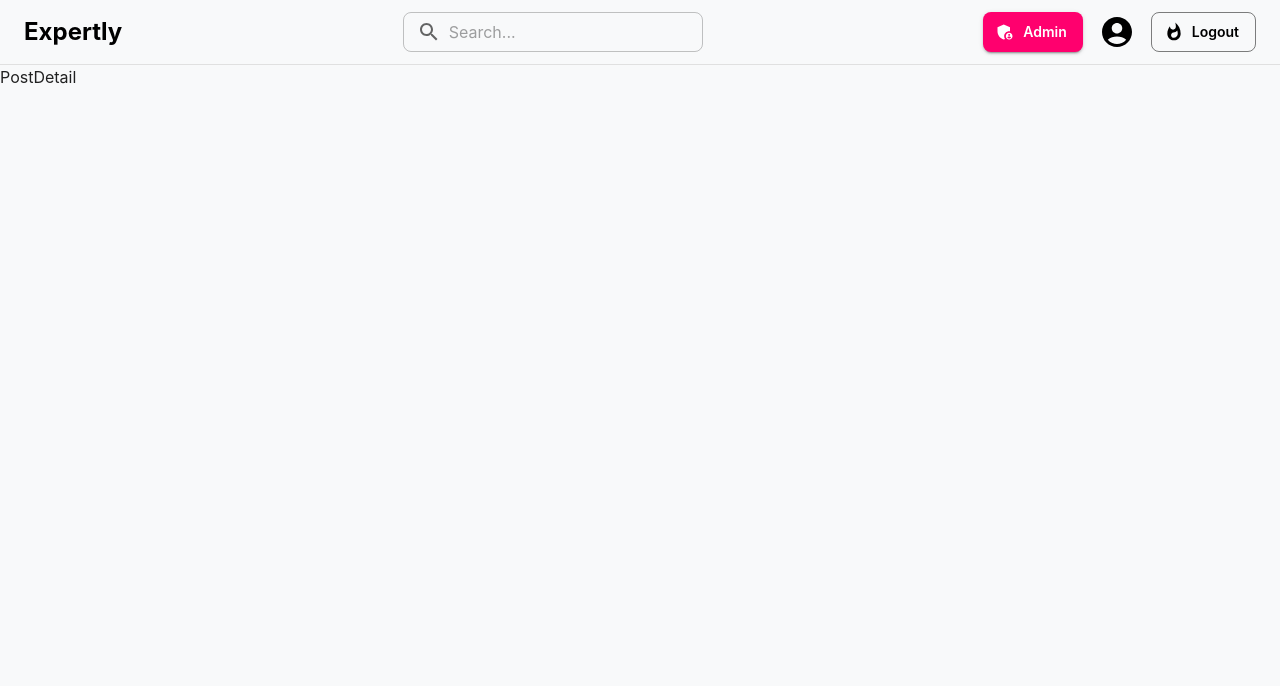
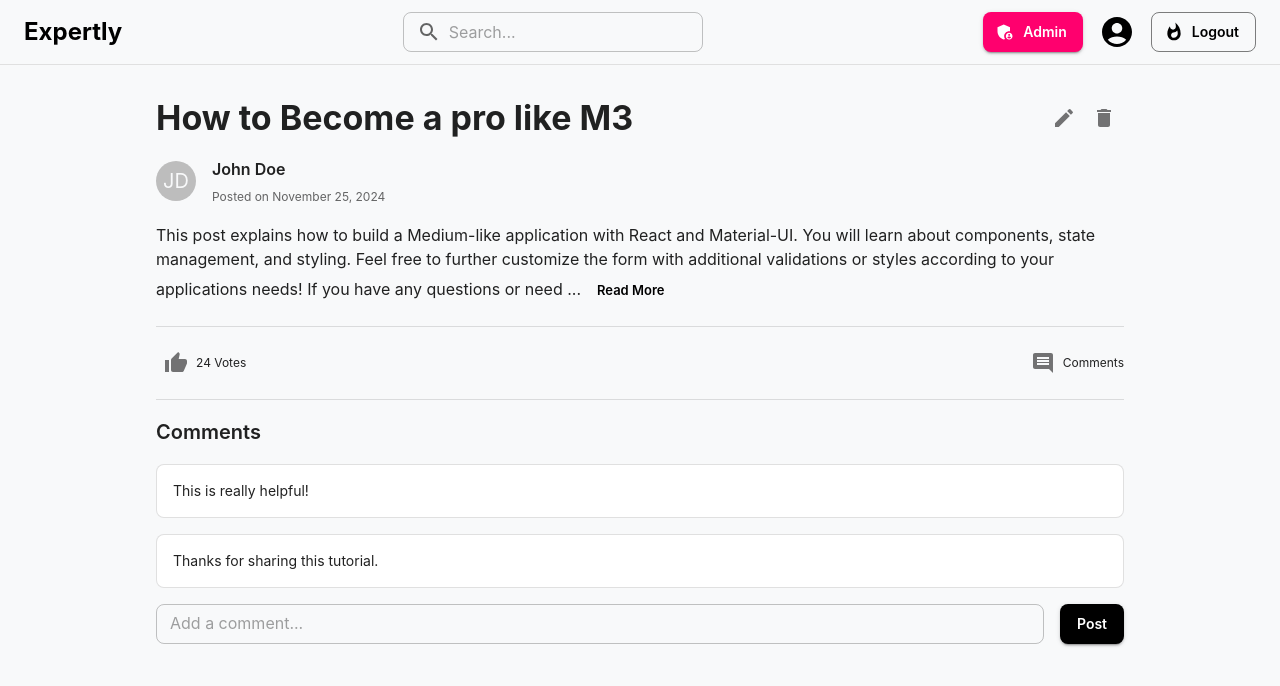
Before and after one commit to MyoMyatMin/expertly, a Next.js app: page /posts/1 in a window 1280 px wide. Shown: the top 686 px of the page. Built offline with nearby package versions, Linux system fonts and the light colour scheme; what @mui/material-nextjs would draw is missing.

Commit message:
Created a detailed post page featuring comments and votes

```diff
--- a/app/posts/[id]/page.tsx
+++ b/app/posts/[id]/page.tsx
@@ -1,9 +1,141 @@
-import React from "react";
+"use client";
+import React, { useState } from "react";
+import { Box, Typography, Avatar, Button, IconButton, TextField, Divider, Paper, } from "@mui/material";
+import { ThumbUp, Comment, Edit, Delete } from "@mui/icons-material";
 
 type Props = {};
 
 const PostDetail = (props: Props) => {
-  return <div>PostDetail</div>;
+  const [title, setTitle] = useState("How to Become a pro like M3");
+  const [body] = useState(
+    "This post explains how to build a Medium-like application with React and Material-UI. You will learn about components, state management, and styling. Feel free to further customize the form with additional validations or styles according to your applications needs! If you have any questions or need further modifications, let me know!This tutorial will guide you step by step. Lets dive in! If you still experience issues after this, please provide more context by including the relevant sections of your package.json, vite.config.ts, and any other files that seem related, which will help narrow down the problem further."
+  );
+  const [isEditing, setIsEditing] = useState(false);
+  const [showFullBody, setShowFullBody] = useState(false);
+  const [comments, setComments] = useState<string[]>([
+    "This is really helpful!",
+    "Thanks for sharing this tutorial.",
+  ]);
+  const [newComment, setNewComment] = useState("");
+
+  const handleEdit = () => {
+    setIsEditing(true);
+  };
+
+  const handleSaveEdit = () => {
+    setIsEditing(false);
+  };
+
+  const handleDelete = () => {
+    alert("Post deleted!");
+  };
+
+  const handleAddComment = () => {
+    if (newComment.trim()) {
+      setComments([...comments, newComment]);
+      setNewComment("");
+    }
+  };
+
+  return (
+    <>
+      <Box sx={{ maxWidth: 1000, mx: "auto", mt: 4, px: 2 }}>
+        <Box sx={{ display: "flex", justifyContent: "space-between", alignItems: "center", mb: 2 }}>
+          {isEditing ? (
+            <TextField
+              fullWidth
+              variant="outlined"
+              label="Edit Title"
+              value={title}
+              onChange={(e) => setTitle(e.target.value)}
+              sx={{ mr: 2 }}
+            />
+          ) : (
+            <Typography variant="h4" sx={{ fontWeight: 700 }}>
+              {title}
+            </Typography>
+          )}
+          <Box>
+            {isEditing ? (
+              <Button variant="contained" color="primary" onClick={handleSaveEdit}>
+                Save
+              </Button>
+            ) : (
+              <IconButton onClick={handleEdit}>
+                <Edit />
+              </IconButton>
+            )}
+            <IconButton onClick={handleDelete}>
+              <Delete />
+            </IconButton>
+          </Box>
+        </Box>
+
+        <Box sx={{ display: "flex", alignItems: "center", mb: 2 }}>
+          <Avatar sx={{ mr: 2 }}>JD</Avatar>
+          <Box>
+            <Typography variant="subtitle1" sx={{ fontWeight: 600 }}>
+              John Doe
+            </Typography>
+            <Typography variant="caption" color="text.secondary">
+              Posted on November 25, 2024
+            </Typography>
+          </Box>
+        </Box>
+
+        <Typography variant="body1" sx={{ mb: 2 }}>
+          {showFullBody ? body : `${body.substring(0, 300)}...`}
+          {body.length > 300 && (
+            <Button size="small" onClick={() => setShowFullBody((prev) => !prev)}>
+              {showFullBody ? "Read Less" : "Read More"}
+            </Button>
+          )}
+        </Typography>
+
+        <Divider sx={{ my: 2 }} />
+
+        <Box sx={{ display: "flex", justifyContent: "space-between", alignItems: "center" }}>
+          <Box>
+            <IconButton>
+              <ThumbUp />
+            </IconButton>
+            <Typography variant="caption">24 Votes</Typography>
+          </Box>
+          <Box>
+            <IconButton>
+              <Comment />
+            </IconButton>
+            <Typography variant="caption">Comments</Typography>
+          </Box>
+        </Box>
+
+        <Divider sx={{ my: 2 }} />
+
+        <Typography variant="h6" sx={{ mb: 2, fontWeight: 600 }}>
+          Comments
+        </Typography>
+        {comments.map((comment, index) => (
+          <Paper key={index} variant="outlined" sx={{ p: 2, mb: 2 }}>
+            <Typography variant="body2">{comment}</Typography>
+          </Paper>
+        ))}
+        <Box sx={{ display: "flex", mt: 2 }}>
+          <TextField
+            fullWidth
+            size="small"
+            variant="outlined"
+            placeholder="Add a comment..."
+            value={newComment}
+            onChange={(e) => setNewComment(e.target.value)}
+            sx={{ mr: 2 }}
+          />
+          <Button variant="contained" onClick={handleAddComment}>
+            Post
+          </Button>
+        </Box>
+      </Box>
+    </>
+  );
 };
 
 export default PostDetail;
```
